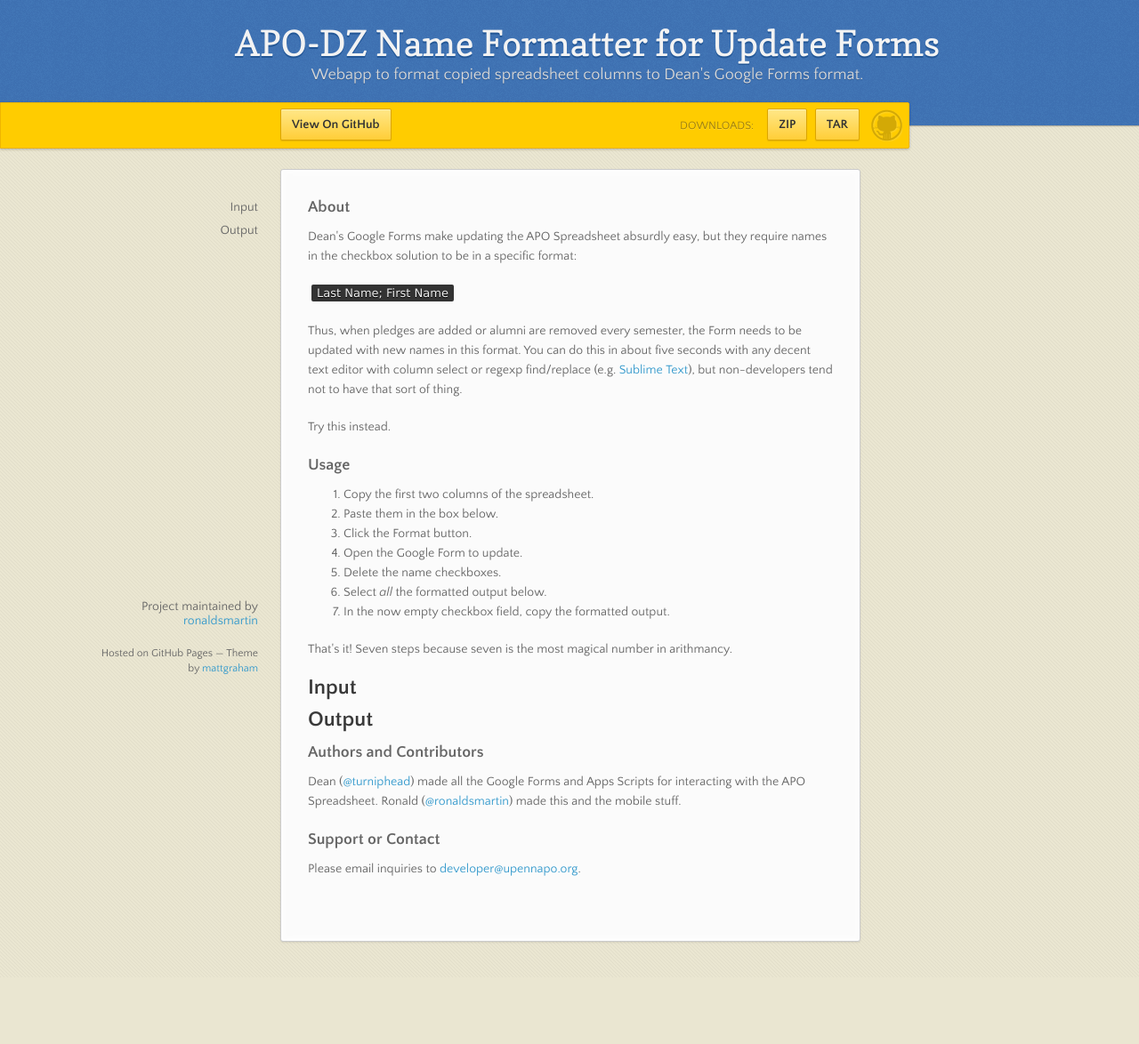
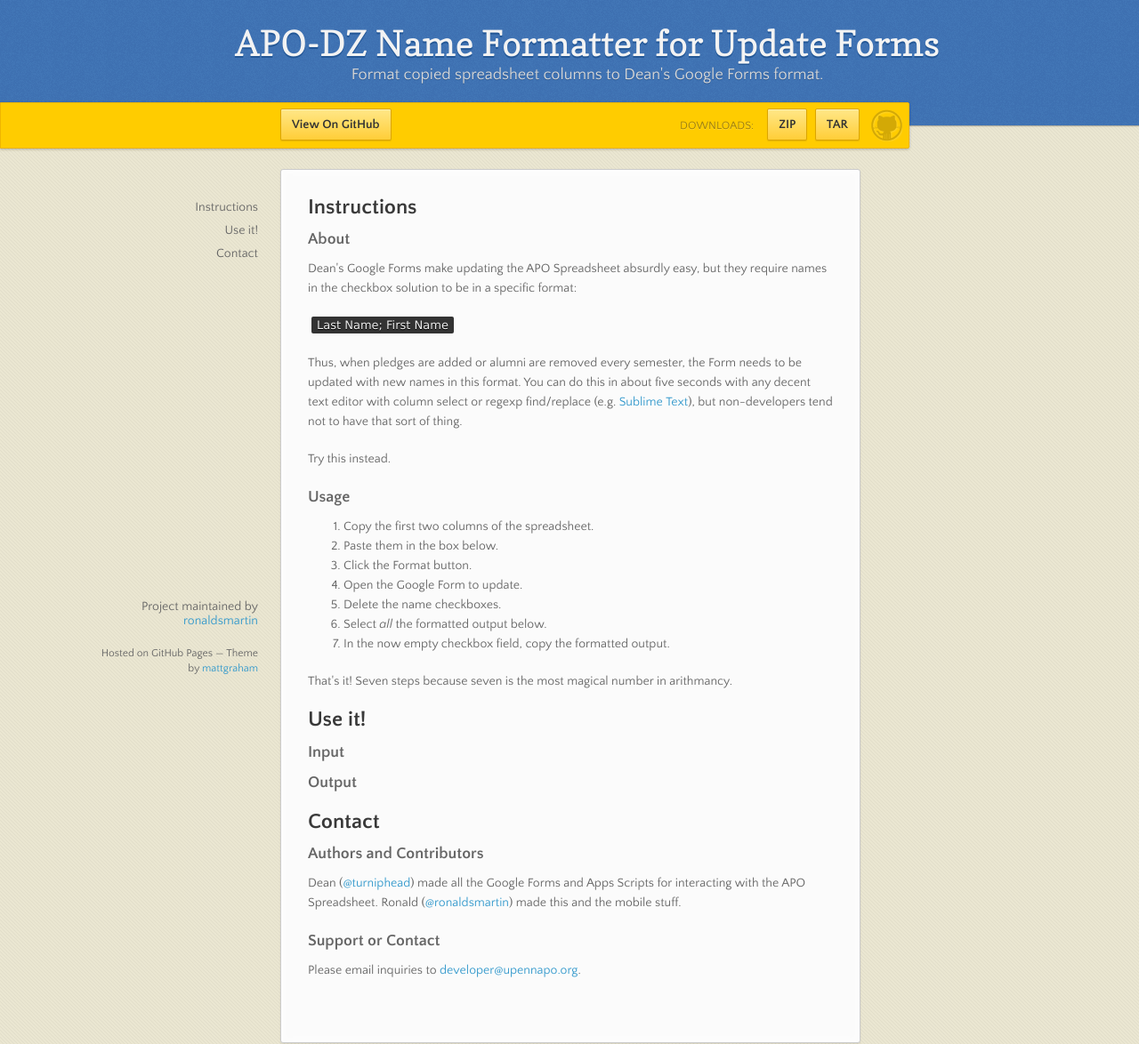
Before and after one commit to ronaldsmartin/APO-DZ-Form-Name-Formatter, a plain HTML site: page index.html in a window 1280 px wide. Shown: the top 1174 px of the page at 89% size. Before the commit the page ends 1099 px from the top, so only its background shows below. Drawn offline with nearby package versions, Linux system fonts and the light colour scheme.

```diff
--- a/index.html
+++ b/index.html
@@ -18,7 +18,7 @@
 
       <header>
         <h1>APO-DZ Name Formatter for Update Forms</h1>
-        <p>Webapp to format copied spreadsheet columns to Dean&#39;s Google Forms format.</p>
+        <p>Format copied spreadsheet columns to Dean&#39;s Google Forms format.</p>
       </header>
 
       <div id="banner">
@@ -39,7 +39,10 @@
         <ul></ul>
       </nav>
       <section>
-        <h3>
+        <h2>
+<a name="instructions" class="anchor" href="#instructions"><span class="octicon octicon-link"></span></a>Instructions</h2>
+
+<h3>
 <a name="about" class="anchor" href="#about"><span class="octicon octicon-link"></span></a>About</h3>
 
 <p>Dean's Google Forms make updating the APO Spreadsheet absurdly easy, but they require names in the checkbox solution to be in a specific format:</p>
@@ -64,10 +67,21 @@
 </ol><p>That's it! Seven steps because seven is the most magical number in arithmancy.</p>
 
 <h2>
-<a name="input" class="anchor" href="#input"><span class="octicon octicon-link"></span></a>Input</h2>
+<a name="use-it" class="anchor" href="#use-it"><span class="octicon octicon-link"></span></a>Use it!</h2>
+
+<h3>
+<a name="input" class="anchor" href="#input"><span class="octicon octicon-link"></span></a>Input</h3>
+
+
+
+
+<h3>
+<a name="output" class="anchor" href="#output"><span class="octicon octicon-link"></span></a>Output</h3>
+
+<p></p>
 
 <h2>
-<a name="output" class="anchor" href="#output"><span class="octicon octicon-link"></span></a>Output</h2>
+<a name="contact" class="anchor" href="#contact"><span class="octicon octicon-link"></span></a>Contact</h2>
 
 <h3>
 <a name="authors-and-contributors" class="anchor" href="#authors-and-contributors"><span class="octicon octicon-link"></span></a>Authors and Contributors</h3>
```
Also changed, not shown: params.json (+1 -1 lines).
